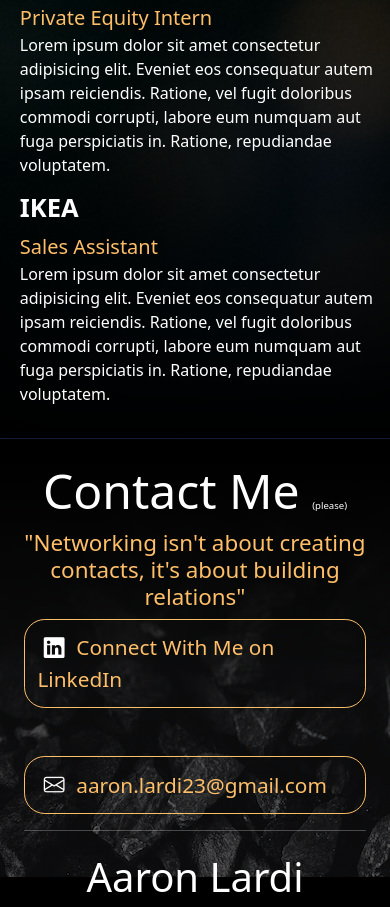
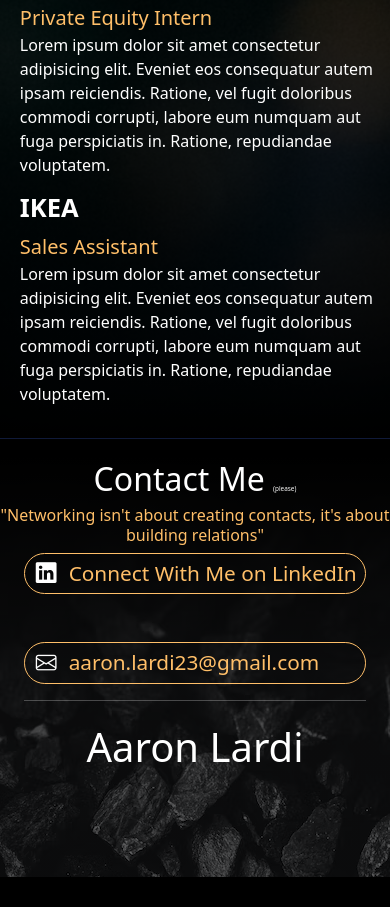
Before and after one commit to aalkb23/aalkb23.github.io, a plain HTML site: page index.html in a window 390 px wide. Shown: the part 3250-4157 px from the top of the page. After the commit the page ends 4127 px from the top, so only its background shows below. Drawn offline with nearby package versions, Linux system fonts and the light colour scheme.

Commit message:
fix contact me mobile

```diff
--- a/styleSheets/stylesheet.css
+++ b/styleSheets/stylesheet.css
@@ -139,6 +139,16 @@ body{
         margin-left: 3%;
     }
 
+    .contact-header{
+        font-size: 2em;
+    }
+    .contact-quote{
+        font-size: 1em;
+    }
+
+    .social-container{
+        padding: 0.2em;
+    }
     /* .about-page{
         background-image: linear-gradient(rgba(0, 0, 0, 0.527),rgba(0, 0, 0, 0.5)) , url(/images/clouds.avif);
     } */
```
